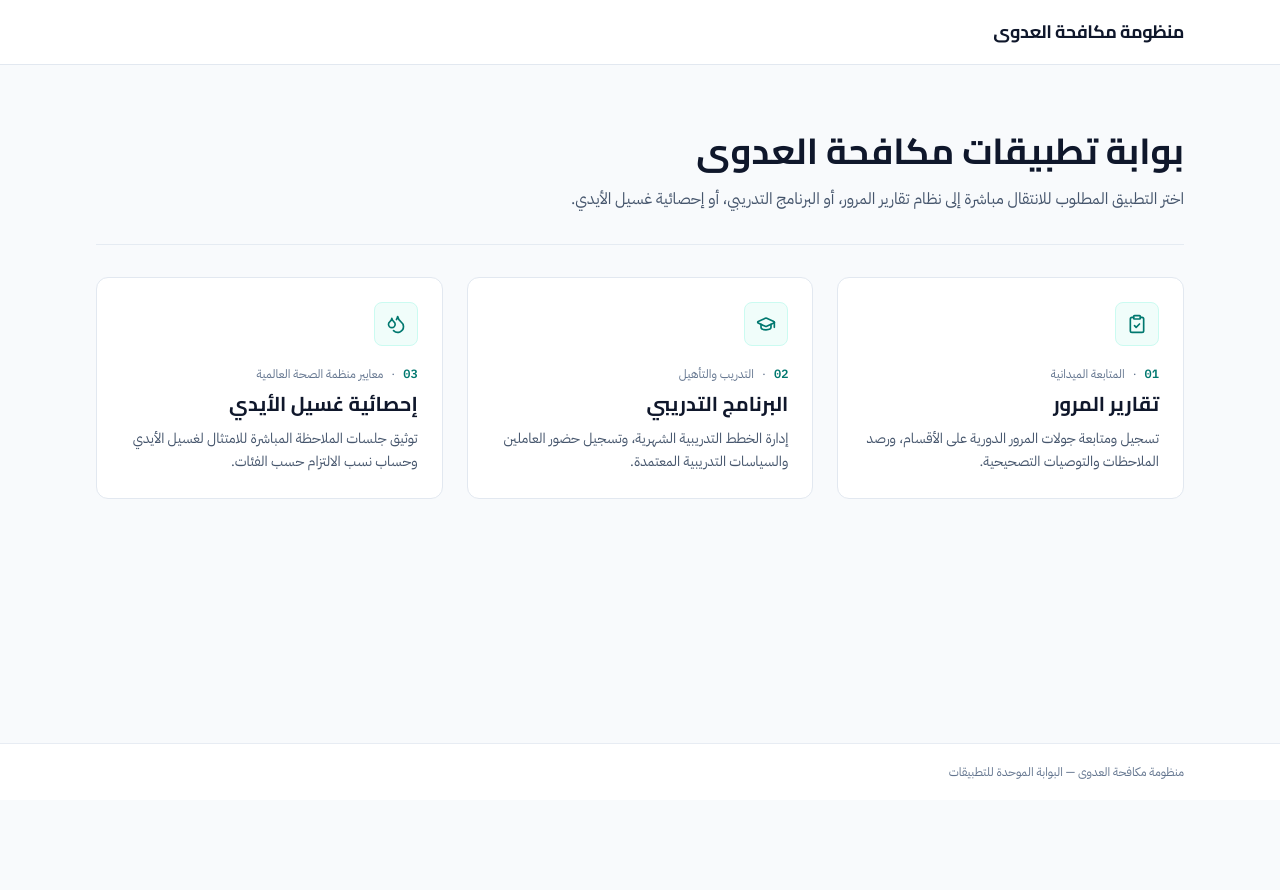
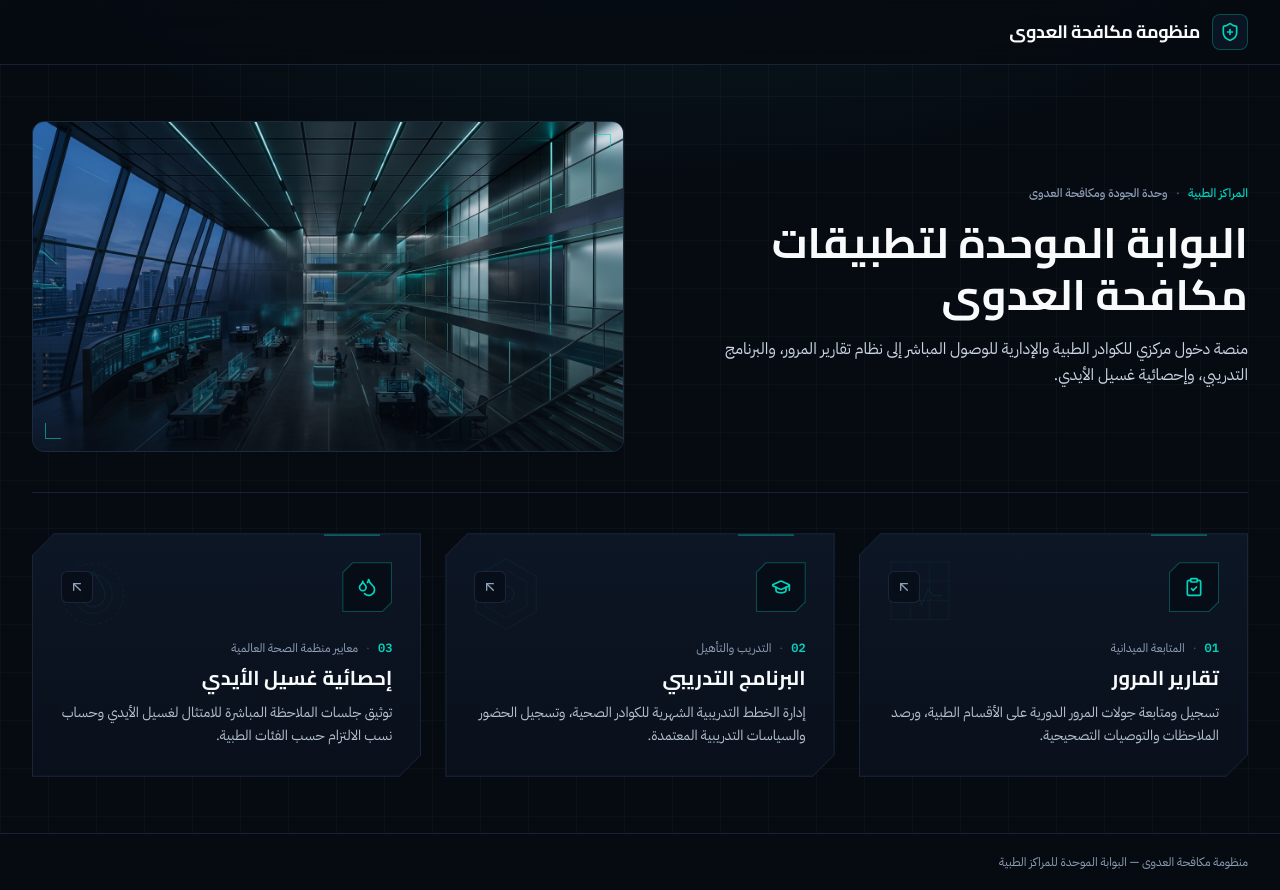
Before and after one commit to fadyazoz93/IPC-App, a React (Vite) app: page / in a window 1280 px wide. Before the commit the page ends 800 px from the top, so only its background shows below. Built offline with nearby package versions, Linux system fonts and the light colour scheme.

Commit message:
feat: update portal UI to dark mode and enhance styling
- Implement dark mode theme with custom background gradients and chamfered card designs
- Update app descriptions for clarity
- Add new hero image and visual polish to the interface

```diff
--- a/index.html
+++ b/index.html
@@ -14,7 +14,7 @@
     <link href="https://fonts.googleapis.com/css2?family=Cairo:wght@500;600;700&family=IBM+Plex+Mono:wght@400;500;600&family=IBM+Plex+Sans+Arabic:wght@400;500;600;700&display=swap" rel="stylesheet" />
     <link rel="icon" type="image/svg+xml" href="/favicon.svg" />
   </head>
-  <body class="bg-slate-50 text-slate-900 antialiased">
+  <body class="bg-[#060A11] text-slate-100 antialiased selection:bg-teal-500/30 selection:text-teal-200">
     <div id="root"></div>
     <script type="module" src="/src/main.tsx"></script>
   </body>
--- a/src/App.tsx
+++ b/src/App.tsx
@@ -1,5 +1,6 @@
-import React from 'react';
-import { ClipboardCheck, Droplets, GraduationCap } from 'lucide-react';
+import React, { useState } from 'react';
+import { ArrowUpLeft, ClipboardCheck, Droplets, GraduationCap, ShieldPlus } from 'lucide-react';
+import heroVisual from './assets/images/futuristic_medical_center_hero_1794848840463.jpg';
 
 interface PortalAppItem {
   id: string;
@@ -18,7 +19,7 @@ const PORTAL_APPS: PortalAppItem[] = [
     categoryLabel: 'المتابعة الميدانية',
     title: 'تقارير المرور',
     description:
-      'تسجيل ومتابعة جولات المرور الدورية على الأقسام، ورصد الملاحظات والتوصيات التصحيحية.',
+      'تسجيل ومتابعة جولات المرور الدورية على الأقسام الطبية، ورصد الملاحظات والتوصيات التصحيحية.',
     url: 'https://ipc-reports.vercel.app/',
     icon: ClipboardCheck,
   },
@@ -28,7 +29,7 @@ const PORTAL_APPS: PortalAppItem[] = [
     categoryLabel: 'التدريب والتأهيل',
     title: 'البرنامج التدريبي',
     description:
-      'إدارة الخطط التدريبية الشهرية، وتسجيل حضور العاملين والسياسات التدريبية المعتمدة.',
+      'إدارة الخطط التدريبية الشهرية للكوادر الصحية، وتسجيل الحضور والسياسات التدريبية المعتمدة.',
     url: 'https://ipc-training.vercel.app/',
     icon: GraduationCap,
   },
@@ -38,42 +39,86 @@ const PORTAL_APPS: PortalAppItem[] = [
     categoryLabel: 'معايير منظمة الصحة العالمية',
     title: 'إحصائية غسيل الأيدي',
     description:
-      'توثيق جلسات الملاحظة المباشرة للامتثال لغسيل الأيدي وحساب نسب الالتزام حسب الفئات.',
+      'توثيق جلسات الملاحظة المباشرة للامتثال لغسيل الأيدي وحساب نسب الالتزام حسب الفئات الطبية.',
     url: 'https://ipc-hhc.vercel.app/',
     icon: Droplets,
   },
 ];
 
 export default function App() {
+  const [heroImageError, setHeroImageError] = useState(false);
+
   return (
-    <div className="min-h-screen flex flex-col bg-slate-50 text-slate-900">
-      <header className="sticky top-0 z-20 bg-white/95 backdrop-blur-sm border-b border-slate-200">
-        <div className="max-w-6xl mx-auto px-4 sm:px-6 lg:px-8 h-16 flex items-center justify-between gap-8">
+    <div className="min-h-screen flex flex-col clinical-grid-bg text-slate-100">
+      <header className="sticky top-0 z-20 bg-[#060A11]/85 backdrop-blur-md border-b border-slate-800/80">
+        <div className="max-w-7xl mx-auto px-4 sm:px-6 lg:px-8 h-16 flex items-center justify-between gap-8">
           <a
             href="/"
-            className="font-display text-lg font-bold tracking-tight text-slate-900 whitespace-nowrap shrink-0 focus-visible:outline-2 focus-visible:outline-offset-2 focus-visible:outline-teal-700 rounded"
+            className="inline-flex items-center gap-3 font-display text-lg font-bold tracking-tight text-slate-50 whitespace-nowrap shrink-0 rounded focus-visible:outline-2 focus-visible:outline-offset-4 focus-visible:outline-teal-400"
           >
-            منظومة مكافحة العدوى
+            <span className="w-9 h-9 rounded-lg bg-[#0B1422] border border-teal-500/35 text-teal-400 flex items-center justify-center shrink-0">
+              <ShieldPlus className="w-5 h-5" aria-hidden="true" />
+            </span>
+            <span>منظومة مكافحة العدوى</span>
           </a>
         </div>
       </header>
 
-      <main className="flex-1 w-full max-w-6xl mx-auto px-4 sm:px-6 lg:px-8 py-10 sm:py-16">
-        <section className="pb-8 border-b border-slate-200/80">
-          <div className="space-y-3 max-w-2xl">
-            <h1 className="font-display text-2xl sm:text-4xl font-bold text-slate-900 leading-tight">
-              بوابة تطبيقات مكافحة العدوى
+      <main className="flex-1 w-full max-w-7xl mx-auto px-4 sm:px-6 lg:px-8 py-10 sm:py-14">
+        <section className="grid grid-cols-1 lg:grid-cols-12 items-stretch gap-8 pb-10 border-b border-slate-800/80">
+          <div className="lg:col-span-6 flex flex-col justify-center space-y-4">
+            <div className="flex items-center gap-2 text-xs font-medium text-teal-400">
+              <span>المراكز الطبية</span>
+              <span aria-hidden="true" className="text-slate-600">·</span>
+              <span className="text-slate-400">وحدة الجودة ومكافحة العدوى</span>
+            </div>
+
+            <h1 className="font-display text-3xl sm:text-4xl lg:text-[2.65rem] font-bold text-slate-50 leading-[1.22]">
+              البوابة الموحدة لتطبيقات مكافحة العدوى
             </h1>
-            <p className="text-sm sm:text-base text-slate-600 leading-relaxed">
-              اختر التطبيق المطلوب للانتقال مباشرة إلى نظام تقارير المرور، أو البرنامج التدريبي، أو
-              إحصائية غسيل الأيدي.
+
+            <p className="text-sm sm:text-base text-slate-300 leading-relaxed max-w-xl">
+              منصة دخول مركزي للكوادر الطبية والإدارية للوصول المباشر إلى نظام تقارير المرور،
+              والبرنامج التدريبي، وإحصائية غسيل الأيدي.
             </p>
+          </div>
+
+          <div className="lg:col-span-6">
+            <div className="relative h-56 sm:h-64 lg:h-full lg:min-h-[250px] overflow-hidden rounded-xl border border-slate-800 bg-[#0B121E]">
+              {!heroImageError ? (
+                <img
+                  src={heroVisual}
+                  alt="مركز القيادة الرقمي الحديث لمراقبة الجودة ومكافحة العدوى في المنشآت الطبية"
+                  referrerPolicy="no-referrer"
+                  onError={() => setHeroImageError(true)}
+                  className="w-full h-full object-cover opacity-90"
+                />
+              ) : (
+                <div className="w-full h-full flex items-center justify-center bg-gradient-to-br from-[#0B121E] via-[#0D1A2B] to-[#08101A]">
+                  <ShieldPlus className="w-14 h-14 text-teal-400/70" aria-hidden="true" />
+                </div>
+              )}
+
+              <div
+                aria-hidden="true"
+                className="pointer-events-none absolute inset-0 bg-gradient-to-t from-[#060A11]/75 via-[#060A11]/15 to-transparent"
+              />
+
+              <span
+                aria-hidden="true"
+                className="pointer-events-none absolute top-3 right-3 w-4 h-4 border-t border-r border-teal-400/60"
+              />
+              <span
+                aria-hidden="true"
+                className="pointer-events-none absolute bottom-3 left-3 w-4 h-4 border-b border-l border-teal-400/60"
+              />
+            </div>
           </div>
         </section>
 
         <section
           aria-label="قائمة التطبيقات"
-          className="mt-8 grid grid-cols-1 md:grid-cols-3 gap-6"
+          className="mt-10 grid grid-cols-1 md:grid-cols-3 gap-6"
         >
           {PORTAL_APPS.map((app) => {
             const Icon = app.icon;
@@ -84,28 +129,77 @@ export default function App() {
                 href={app.url}
                 target="_blank"
                 rel="noopener noreferrer"
-                className="group bg-white border border-slate-200 rounded-xl p-6 flex flex-col justify-between transition-all duration-200 hover:border-teal-600/60 hover:shadow-sm focus-visible:outline-2 focus-visible:outline-offset-2 focus-visible:outline-teal-700"
+                className="group relative block p-px bg-slate-800/90 clinical-card-chamfer transition-colors duration-200 hover:bg-teal-400/65 focus-visible:bg-teal-400 focus-visible:outline-none"
               >
-                <div>
-                  <div className="w-11 h-11 rounded-lg bg-teal-50 border border-teal-100 text-teal-700 flex items-center justify-center shrink-0">
+                <div className="relative h-full bg-gradient-to-b from-[#0D1625] to-[#09101B] clinical-card-chamfer-inner p-6 sm:p-7 flex flex-col justify-between transition-colors duration-200 group-hover:from-[#101C2F] group-hover:to-[#0A1320]">
+                  {/* Subtle top calibration bar integrated into card edge */}
+                  <span
+                    aria-hidden="true"
+                    className="pointer-events-none absolute top-0 right-10 h-[2px] w-14 bg-teal-500/45 group-hover:bg-teal-300 transition-colors duration-200"
+                  />
+
+                  {/* Subtle geometric clinical schematic accent in trailing corner */}
+                  <svg
+                    aria-hidden="true"
+                    viewBox="0 0 120 120"
+                    className="pointer-events-none absolute top-3 left-3 w-24 h-24 text-teal-400/[0.07] group-hover:text-teal-300/[0.14] transition-colors duration-200"
+                    fill="none"
+                  >
+                    {app.id === 'ipc-reports' && (
+                      <>
+                        <rect x="24" y="20" width="72" height="72" stroke="currentColor" strokeWidth="1" />
+                        <path d="M24 44H96M24 68H96M48 20V92M72 20V92" stroke="currentColor" strokeWidth="0.75" />
+                        <path d="M32 62L46 62L53 46L62 74L70 54L77 62L88 62" stroke="currentColor" strokeWidth="1.5" />
+                      </>
+                    )}
+                    {app.id === 'ipc-training' && (
+                      <>
+                        <polygon points="60,16 98,38 98,82 60,104 22,82 22,38" stroke="currentColor" strokeWidth="1" />
+                        <polygon points="60,30 86,45 86,75 60,90 34,75 34,45" stroke="currentColor" strokeWidth="0.75" />
+                        <circle cx="60" cy="60" r="10" stroke="currentColor" strokeWidth="1.2" />
+                      </>
+                    )}
+                    {app.id === 'ipc-hhc' && (
+                      <>
+                        <circle cx="60" cy="60" r="38" stroke="currentColor" strokeWidth="1" strokeDasharray="4 4" />
+                        <circle cx="60" cy="60" r="24" stroke="currentColor" strokeWidth="0.9" />
+                        <path d="M60 32C60 32 45 50 45 61C45 69.3 51.7 76 60 76C68.3 76 75 69.3 75 61C75 50 60 32 60 32Z" stroke="currentColor" strokeWidth="1.3" />
+                      </>
+                    )}
+                  </svg>
+
+                  <div className="relative z-10">
+                    <div className="flex items-center justify-between gap-4">
+                      <div className="p-px bg-teal-500/35 clinical-icon-chamfer group-hover:bg-teal-400/80 transition-colors duration-200 shrink-0">
+                        <div className="w-12 h-12 bg-[#070D17] clinical-icon-chamfer-inner text-teal-400 flex items-center justify-center group-hover:text-teal-300 transition-colors duration-200">
                           <Icon className="w-5 h-5" aria-hidden="true" />
                         </div>
+                      </div>
 
-                  <div className="mt-5 flex items-center gap-2 text-xs text-slate-500">
-                    <span className="font-mono-nums font-semibold text-teal-700">
+                      <div className="w-8 h-8 rounded-md border border-slate-800/90 bg-[#070D17]/80 flex items-center justify-center text-slate-400 group-hover:border-teal-500/45 group-hover:text-teal-300 transition-colors duration-200 shrink-0">
+                        <ArrowUpLeft
+                          className="w-4 h-4 group-hover:-translate-x-0.5 group-hover:-translate-y-0.5 transition-transform duration-200"
+                          aria-hidden="true"
+                        />
+                      </div>
+                    </div>
+
+                    <div className="mt-7 flex items-center gap-2 text-xs text-slate-400">
+                      <span className="font-mono-nums font-semibold text-teal-400">
                         {app.indexLabel}
                       </span>
-                    <span aria-hidden="true">·</span>
+                      <span aria-hidden="true" className="text-slate-600">·</span>
                       <span>{app.categoryLabel}</span>
                     </div>
 
-                  <h2 className="mt-2 font-display text-xl font-bold text-slate-900 group-hover:text-teal-700 transition-colors">
+                    <h2 className="mt-2 font-display text-xl font-bold text-slate-50 group-hover:text-teal-300 transition-colors duration-200">
                       {app.title}
                     </h2>
 
-                  <p className="mt-2.5 text-sm text-slate-600 leading-relaxed">
+                    <p className="mt-2.5 text-sm text-slate-300/90 leading-relaxed">
                       {app.description}
                     </p>
+                  </div>
                 </div>
               </a>
             );
@@ -113,9 +207,9 @@ export default function App() {
         </section>
       </main>
 
-      <footer className="border-t border-slate-200/80 bg-white">
-        <div className="max-w-6xl mx-auto px-4 sm:px-6 lg:px-8 py-5 flex items-center justify-between text-xs text-slate-500">
-          <span>منظومة مكافحة العدوى — البوابة الموحدة للتطبيقات</span>
+      <footer className="border-t border-slate-800/80 bg-[#060A11]/90">
+        <div className="max-w-7xl mx-auto px-4 sm:px-6 lg:px-8 py-5 flex items-center justify-between text-xs text-slate-400">
+          <span>منظومة مكافحة العدوى — البوابة الموحدة للمراكز الطبية</span>
         </div>
       </footer>
     </div>
--- a/src/index.css
+++ b/src/index.css
@@ -5,24 +5,83 @@
     --font-display: 'Cairo', 'IBM Plex Sans Arabic', sans-serif;
     --font-sans: 'IBM Plex Sans Arabic', 'Cairo', sans-serif;
     --font-mono: 'IBM Plex Mono', monospace;
+    color-scheme: dark;
   }
 
   html,
   body {
     font-family: var(--font-sans);
     direction: rtl;
+    background-color: #060a11;
+    color: #f1f5f9;
     overflow-x: clip;
+    -webkit-font-smoothing: antialiased;
+    -moz-osx-font-smoothing: grayscale;
   }
 
   h1, h2, h3, .font-display {
     font-family: var(--font-display);
     text-wrap: balance;
+    letter-spacing: 0.005em;
   }
 
   .font-mono-nums {
     font-family: var(--font-mono);
     font-variant-numeric: tabular-nums;
   }
+}
+
+.clinical-grid-bg {
+  background-color: #060a11;
+  background-image:
+    radial-gradient(ellipse 75% 45% at 50% -10%, rgba(20, 184, 166, 0.11), transparent 70%),
+    linear-gradient(to right, rgba(148, 163, 184, 0.04) 1px, transparent 1px),
+    linear-gradient(to bottom, rgba(148, 163, 184, 0.04) 1px, transparent 1px);
+  background-size: 100% 100%, 48px 48px, 48px 48px;
+}
+
+.clinical-card-chamfer {
+  clip-path: polygon(
+    0 22px,
+    22px 0,
+    100% 0,
+    100% calc(100% - 22px),
+    calc(100% - 22px) 100%,
+    0 100%
+  );
+}
+
+.clinical-card-chamfer-inner {
+  clip-path: polygon(
+    0 21px,
+    21px 0,
+    100% 0,
+    100% calc(100% - 21px),
+    calc(100% - 21px) 100%,
+    0 100%
+  );
+}
+
+.clinical-icon-chamfer {
+  clip-path: polygon(
+    0 10px,
+    10px 0,
+    100% 0,
+    100% calc(100% - 10px),
+    calc(100% - 10px) 100%,
+    0 100%
+  );
+}
+
+.clinical-icon-chamfer-inner {
+  clip-path: polygon(
+    0 9.5px,
+    9.5px 0,
+    100% 0,
+    100% calc(100% - 9.5px),
+    calc(100% - 9.5px) 100%,
+    0 100%
+  );
 }
 
 .tabular-nums {
```
Also changed, not shown: src/assets/images/futuristic_medical_center_hero_1794848840463.jpg (added). Lines whose indentation alone changed are shown as unchanged.
